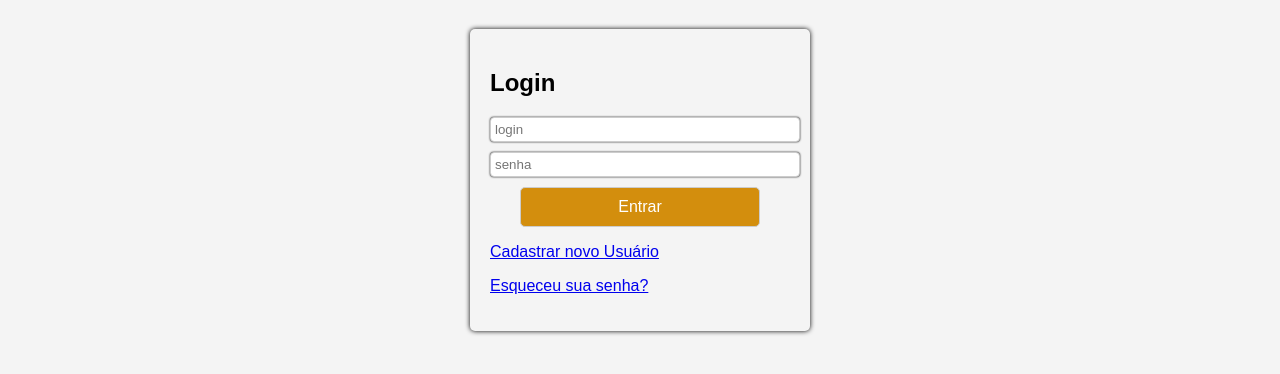
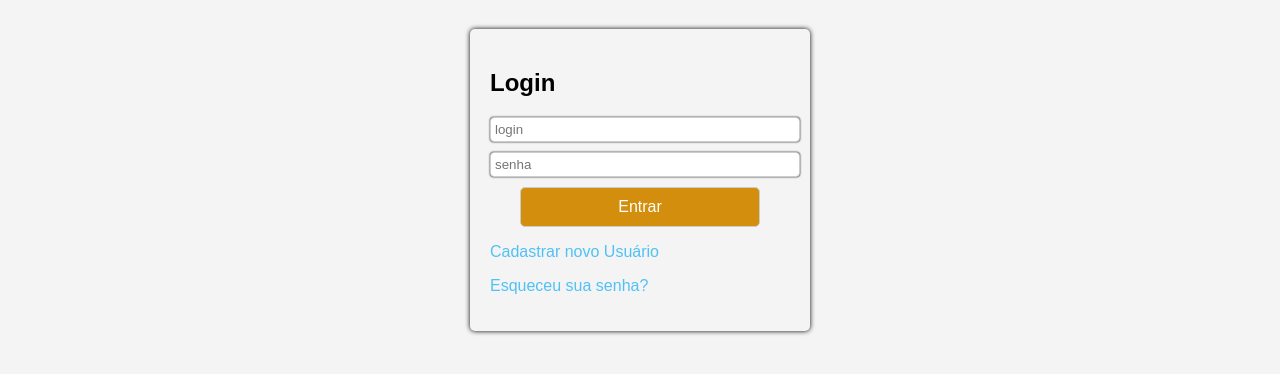
Before and after one commit to Nigguti/Mapa, a plain HTML site: page index.html in a window 1280 px wide. Shown: the part 58-432 px from the top of the page. Drawn offline with Linux system fonts and the light colour scheme.

Commit message:
estilizacoes

```diff
--- a/front/style.css
+++ b/front/style.css
@@ -58,3 +58,8 @@ button {
 button:hover {
     background-color: #218838;
 }
+
+a {
+    text-decoration: none;
+    color: #50c1f5;
+}
```
